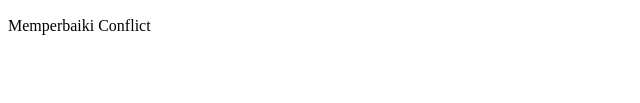
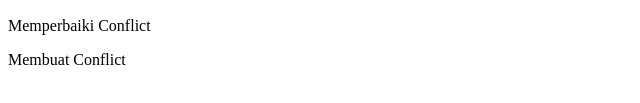
Before and after one commit to 01011001andra/task-github, a plain HTML site: page index.html in a window 1280 px wide. Shown: the part 199-302 px from the top of the page, without its empty margins (0-640 px from the left). Drawn offline with Linux system fonts and the light colour scheme.

Commit message:
fix git stash

```diff
--- a/index.html
+++ b/index.html
@@ -12,5 +12,6 @@
     <h2>NAMA SAYA YANDRA MUSLIM</h2>
     <h2>Menambahkan perubahan agar bisa di pull ke local</h2>
     <p>Memperbaiki Conflict</p>
+    <p>Membuat Conflict</p>
   </body>
 </html>
```
